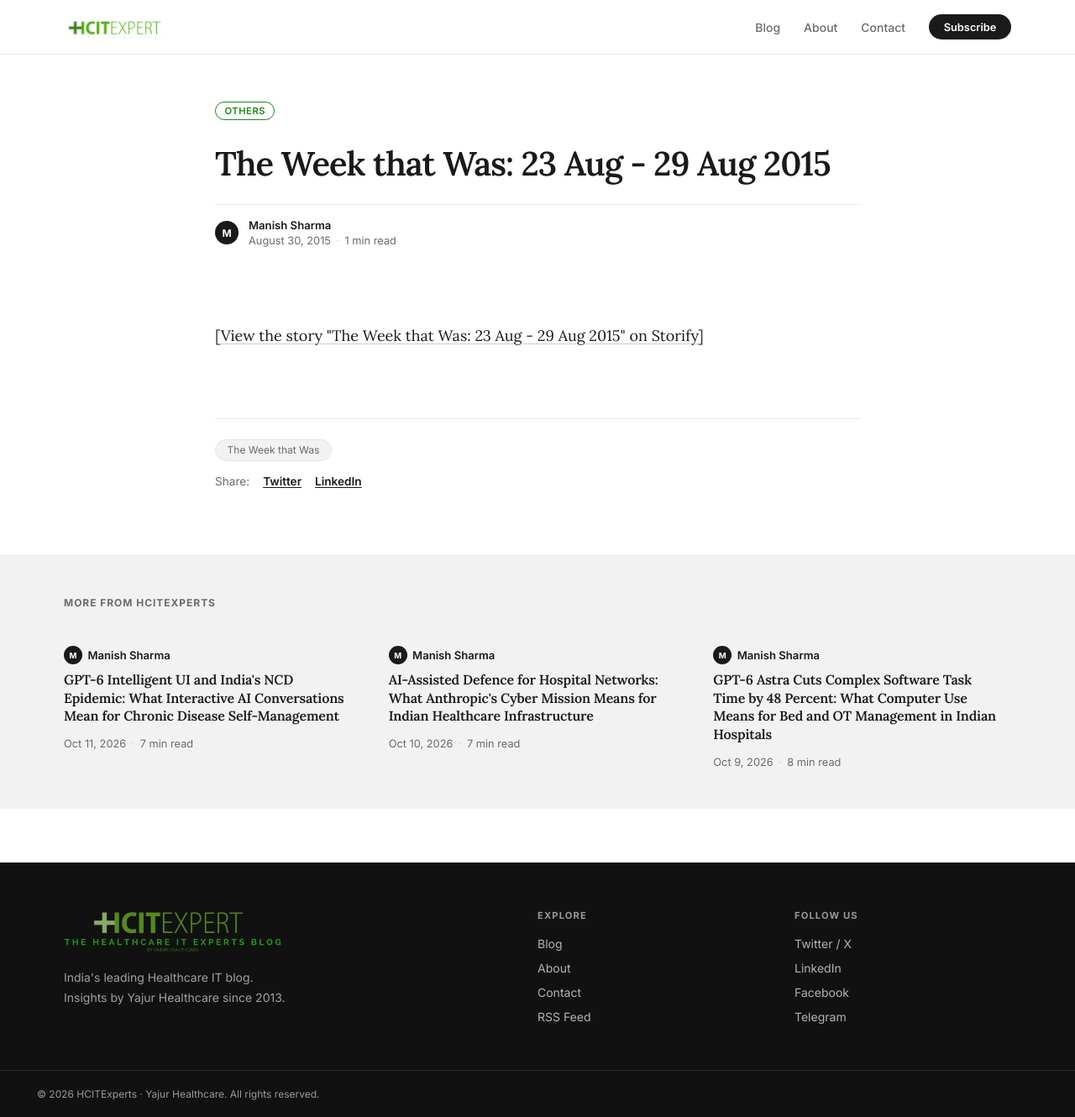
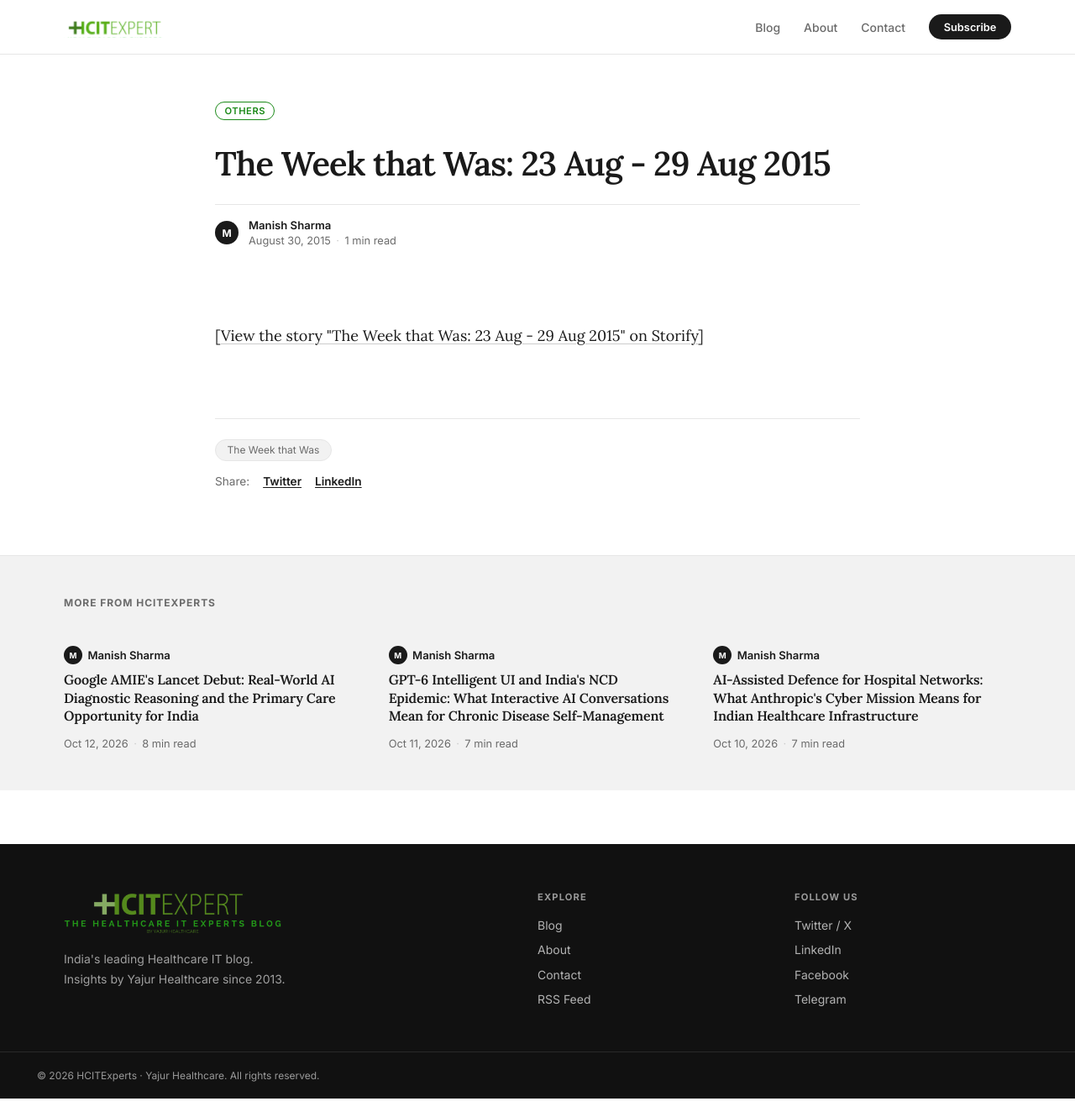
Before and after one commit to msharmas-yajur/hcitexpert-com, a Jekyll site: the page built from _posts/2015-08-30-the-week-that-was-23-aug-29-aug-2015.md, in a window 1280 px wide and 1330 px high. Shown: the whole window at 84% size. Built offline with Jekyll 4.4.1, drawn with Linux system fonts in a browser that asks for light colours; part of the change alters nothing that is shown.

Commit message:
post: Clinical Frontier 2026-10-12 - ai-diagnostic-reasoning-primary-care
Google AMIE feasibility study published in The Lancet (8 Oct 2026) and
Claude Haiku 5.5 cost signal; primary care AI opportunity for India's PHC network.

Co-Authored-By: Claude Sonnet 4.6 <noreply@anthropic.com>
Claude-Session: https://claude.ai/code/session_01XS7hU8bYjivzjRi2qZ5b2m

```diff
--- a/_data/clinical_frontier_covered.yml
+++ b/_data/clinical_frontier_covered.yml
@@ -232,3 +232,11 @@ covered:
       - https://help.openai.com/en/articles/20001598-intelligent-ui-in-chatgpt
       - https://www.thelancet.com/journals/landia/article/PIIS2213-8587(23)00119-5/fulltext
       - https://www.anthropic.com/news/genesis-mission-commitment
+  - date: 2026-10-12
+    slug: 2026-10-12-google-amie-lancet-primary-care-ai-india
+    angle: ai-diagnostic-reasoning-primary-care
+    models: ["Google AMIE", "Claude Haiku 5.5 (Anthropic)"]
+    sources:
+      - https://www.thelancet.com/journals/lancet/article/PIIS0140-6736(26)01535-7/abstract
+      - https://blog.google/innovation-and-ai/technology/health/amie-clinical-study-lancet/
+      - https://www.anthropic.com/claude-haiku-5-5
--- /dev/null
+++ b/_posts/2026-10-12-google-amie-lancet-primary-care-ai-india.md
@@ -0,0 +1,122 @@
+---
+title: "Google AMIE's Lancet Debut: Real-World AI Diagnostic Reasoning and the Primary Care Opportunity for India"
+date: 2026-10-12 19:00:00 +0530
+author: Manish Sharma
+description: "The Clinical Frontier, Issue 025. On 8 October 2026, Google published a prospective real-world feasibility study of its AMIE diagnostic AI in The Lancet: 98 patients at a US primary care clinic, 90% diagnostic inclusion across seven suggestions, zero safety stops. For India's 25,000-plus primary health centres facing acute doctor shortages, this sets the baseline for credible AI-assisted pre-assessment."
+keywords: "Google AMIE Lancet India, AI diagnostic reasoning primary care India, PHC AI India, primary health centre AI India, ABDM AI diagnosis India, AI primary care India 2026, Claude Haiku 5.5 healthcare India, clinical AI safety India, NHM PHC doctor shortage India, DPDP Act AI healthcare India"
+image: /assets/images/logo.png
+reading_time: "7 min read"
+categories:
+  - Healthcare Technology
+  - AI/ML/DL
+tags:
+  - Google AMIE
+  - AI Diagnostics
+  - Primary Care
+  - The Lancet
+  - India Healthcare
+  - PHC
+  - NHM
+  - ABDM
+  - Claude Haiku 5.5
+  - Clinical AI Safety
+  - DPDP Act
+mentions:
+  - name: "Google AMIE primary care feasibility study in The Lancet"
+    description: "A prospective, single-arm, single-center real-world feasibility study of Google's AMIE conversational diagnostic AI, conducted at Beth Israel Deaconess Medical Center's urgent primary care clinic, published in The Lancet on 8 October 2026 (DOI 10.1016/S0140-6736(26)01535-7)."
+    url: "https://www.thelancet.com/journals/lancet/article/PIIS0140-6736(26)01535-7/abstract"
+  - name: "Google blog: AMIE clinical study Lancet announcement"
+    description: "Google's announcement of the AMIE Lancet publication, describing it as Google's first paper in the Lancet's main journal."
+    url: "https://blog.google/innovation-and-ai/technology/health/amie-clinical-study-lancet/"
+  - name: "Introducing Claude Haiku 5.5"
+    description: "Anthropic released Claude Haiku 5.5 on 7 October 2026, its fastest and most capable small model, priced at USD 0.10 per million input tokens, approximately 90% lower than Haiku 4.5 for requests under 100k tokens."
+    url: "https://www.anthropic.com/claude-haiku-5-5"
+faq:
+  - q: "What did the Google AMIE Lancet study find?"
+    a: "The prospective, single-center feasibility study at Beth Israel Deaconess Medical Center found that AMIE included the final diagnosis in its first seven suggestions in 90% of 98 completed patient interactions. AMIE's top-ranked suggestion matched the final diagnosis in 56% of cases. Zero safety stops were required under prespecified criteria. Supervising physicians reported that AI summaries helped them prepare for visits in 75% of cases. The study was published in The Lancet on 8 October 2026."
+  - q: "How does Google AMIE work in primary care?"
+    a: "AMIE is a conversational diagnostic AI that conducts a structured pre-visit interview with patients before they see a physician. It asks history questions, generates a ranked differential diagnosis list, and produces a visit summary for the supervising clinician. In the Lancet study, a physician monitored every conversation in real time and could intervene at any point."
+  - q: "Is Google AMIE available in India?"
+    a: "As of October 2026, Google has not announced a commercial deployment of AMIE in India. The Lancet study was a single-arm, single-center feasibility study at one US clinic. Google itself states that larger clinical trials are needed before broad deployment. Any India deployment would require clinical validation in the Indian context, CDSCO approval, and compliance with the Digital Personal Data Protection Act 2023."
+  - q: "What is Claude Haiku 5.5 and why does it matter for primary care AI in India?"
+    a: "Claude Haiku 5.5, released by Anthropic on 7 October 2026, is priced at approximately 90% less than Haiku 4.5 for inputs under 100k tokens (USD 0.10 per million input tokens). Its cost and speed profile makes it relevant for high-volume, patient-facing pre-assessment tools at India's primary health centres, though any clinical deployment requires Indian regulatory approval and DPDP Act compliance."
+---
+
+> **The Clinical Frontier** · 12 October 2026 · Issue 025
+> Google's diagnostic AI reached The Lancet this week. India's primary health centres are the right place to think about what comes next.
+
+**In this issue**
+
+- Google published its first Lancet study of AMIE on 8 October 2026: 98 real patients at a US urgent primary care clinic, zero safety stops, 90% inclusion of the final diagnosis across the AI's top seven suggestions.
+- The study design, with a live physician supervising every AI conversation, sets the evidence baseline for what credible real-world clinical AI deployment looks like.
+- India's 25,000-plus primary health centres face a documented doctor shortage. AI-assisted pre-assessment could extend the reach of the PHC system, with the right language, connectivity, and governance safeguards.
+- Anthropic's Claude Haiku 5.5, released one day earlier on 7 October 2026 at approximately 90% lower cost than Haiku 4.5 for requests under 100k tokens, shows where the inference cost curve for patient-facing AI is heading.
+
+## The signal
+
+On 8 October 2026, Google published a [prospective real-world feasibility study](https://www.thelancet.com/journals/lancet/article/PIIS0140-6736(26)01535-7/abstract) of its AMIE conversational diagnostic AI in The Lancet. Google [describes this](https://blog.google/innovation-and-ai/technology/health/amie-clinical-study-lancet/) as its first paper published in the journal's main title.
+
+The study ran from April through November 2025 at Beth Israel Deaconess Medical Center's urgent primary care clinic in Boston. Patients who had scheduled an urgent appointment used AMIE for a structured pre-visit chat from home before seeing their physician. A supervising physician monitored every conversation in real time and could intervene at any point.
+
+**Key findings, from the primary source:**
+
+- 98 patients completed both the AI pre-visit chat and the in-person physician appointment.
+- AMIE included the final diagnosis in its first seven suggestions in **90% of cases**.
+- AMIE's top-ranked suggestion matched the final diagnosis in **56% of cases**.
+- **Zero conversations required a safety stop** under the study's prespecified safety criteria.
+- Safety supervisors recorded one hallucination and added clinical context in five interactions.
+- Supervising physicians reported that AI summaries helped them prepare for the visit in **75% of cases** (33 of 44 physicians who reviewed transcripts).
+- Physicians felt the AI potentially changed how they handled the appointment in **57% of cases**.
+
+One finding that deserves equal attention: fewer than half of patients felt AMIE would keep their information confidential or seemed honest and trustworthy. Patient trust in AI remains an open design problem, not a solved one.
+
+Google itself states that larger clinical trials are needed before assessing patient-facing AI at scale. The study is a feasibility signal, not a deployment recommendation.
+
+## How it actually works
+
+AMIE conducts a structured pre-visit interview: it asks open history questions, follows up on responses, and generates a differential diagnosis list ranked by likelihood. At the end of the chat, it produces a summary for the supervising clinician covering the presenting complaint, relevant history, the differential, and any red-flag symptoms.
+
+The physician then enters the consultation already oriented. In the Lancet study, the AI summary sat alongside the patient's electronic health record in the physician's view.
+
+The workflow is not a replacement for the physician. It is a structured handoff: the AI gathers and organises; the physician diagnoses and decides. The value demonstrated in the study is showing that this handoff can work safely in a live clinic, not just in a controlled simulation.
+
+## Why India's PHC system is the right frame
+
+India operates more than 25,000 primary health centres under the National Health Mission. Many are understaffed, particularly for qualified MBBS doctors at the primary care level. The gap between patient load and doctor availability at the PHC is one of the most persistent constraints in India's public health delivery system.
+
+The practical problem the AMIE study addresses, how to use a physician's limited consultation time more effectively, is directly relevant here. A PHC doctor seeing 60 to 80 outpatients in a session has limited time for structured history-taking with each patient. An AI-assisted pre-assessment that collects and organises the chief complaint, relevant history, and red flags before the consultation begins could let the doctor focus on clinical judgment rather than information gathering.
+
+**Key considerations for the Indian PHC context:**
+
+- **Language.** The AMIE study used English. India's PHCs serve patients across 22 scheduled languages and hundreds of regional dialects. Any India adaptation requires multilingual conversational capability, not just translation of English prompts.
+- **Connectivity.** Urban PHCs and sub-district hospitals may have reliable broadband. Many rural PHCs operate on intermittent connectivity. AI pre-assessment workflows need either an offline-capable design or a reliable low-bandwidth fallback mode.
+- **ABDM integration.** India's Ayushman Bharat Digital Mission provides a FHIR-based health records infrastructure. An AI pre-assessment tool that writes structured outputs (chief complaint, history summary, preliminary differential) to an ABDM-linked record could make that clinical context available to any subsequent provider, not just the PHC doctor who saw the patient initially.
+- **DPDP Act 2023.** Any patient interaction through an AI system collects personal data. Under India's Digital Personal Data Protection Act, the data fiduciary (the hospital or app operator) must establish lawful purpose, obtain verifiable consent, and meet breach notification obligations. The patient trust finding from the AMIE study (fewer than half of patients felt the AI was trustworthy about privacy) makes this not just a compliance checkbox but a genuine product design challenge.
+
+## The cost angle: Claude Haiku 5.5
+
+One day before the AMIE paper was published, Anthropic released [Claude Haiku 5.5](https://www.anthropic.com/claude-haiku-5-5) on 7 October 2026. The pricing is relevant to any discussion of AI at PHC scale.
+
+Haiku 5.5 is priced at **USD 0.10 per million input tokens** and USD 0.50 per million output tokens for requests under 100k tokens. Anthropic states this is approximately 90% lower than Haiku 4.5. For a high-volume PHC pre-assessment scenario where one patient interaction might involve 2,000 to 4,000 tokens of input and output, the model inference cost per interaction is roughly USD 0.001, before infrastructure and integration costs.
+
+Haiku 5.5 is not AMIE: it is a general-purpose fast model, not a trained diagnostic AI. But it signals the direction of the inference cost curve. As that cost falls, the compute component of a patient pre-assessment interaction becomes negligible relative to the clinical staff time it could free up.
+
+Anthropic's Haiku 5.5 system card also notes that the model is more likely to stress the need for prompt medical care in relevant situations than its predecessor. That is a small but meaningful alignment improvement for any health-adjacent deployment where the AI might be the first conversational touchpoint before a clinical consultation.
+
+## What Indian health-IT teams should do now
+
+**State health departments and NHM programme managers** evaluating AI for PHC outpatient workflows should treat the AMIE Lancet paper and its commentary as the current evidence baseline. The study design, particularly the real-time physician supervision and preregistered safety criteria, is a useful template for any Indian pilot.
+
+**Health-tech product teams** building outpatient queue management, appointment pre-assessment, or triage tools should examine whether a structured AI interview layer, with mandatory physician oversight, could reduce per-consultation time without increasing clinical risk. The finding that AI summaries potentially changed how physicians handled 57% of appointments suggests the pre-assessment layer affects consultation quality, not just throughput.
+
+**Clinical AI researchers** at Indian institutions should note the patient trust finding. Patient-facing AI in India faces additional trust barriers: limited prior exposure to AI in healthcare settings, concerns about data use by government or private entities, and health literacy gaps that affect how patients understand what an AI can and cannot do. Any PHC pilot should treat community trust-building as a first-class design requirement, not an afterthought.
+
+## The takeaway
+
+The AMIE Lancet study is the most credible real-world evidence to date that a conversational AI can safely assist in primary care pre-assessment, under physician supervision. It is a feasibility study at one US clinic, and it carries important caveats: a single centre, English-only, with a live physician on every call, and with patient trust in the AI remaining low.
+
+India's PHC system has the scale and the need. The question is not whether AI-assisted pre-assessment will eventually reach India's primary health centres. It is whether the implementations that arrive will be built with the same rigour: prospective clinical design, real-time physician oversight, pre-registered safety criteria, and transparent reporting of where patient trust still needs to be earned.
+
+---
+
+*The Clinical Frontier is a daily briefing from [HCITExperts](https://hcitexpert.com/) for India's health-IT community. Primary sources: [AMIE feasibility study](https://www.thelancet.com/journals/lancet/article/PIIS0140-6736(26)01535-7/abstract) (The Lancet, 8 October 2026); [Google AMIE announcement](https://blog.google/innovation-and-ai/technology/health/amie-clinical-study-lancet/) (Google Blog, 8 October 2026); [Introducing Claude Haiku 5.5](https://www.anthropic.com/claude-haiku-5-5) (Anthropic, 7 October 2026). More tomorrow.*
```
